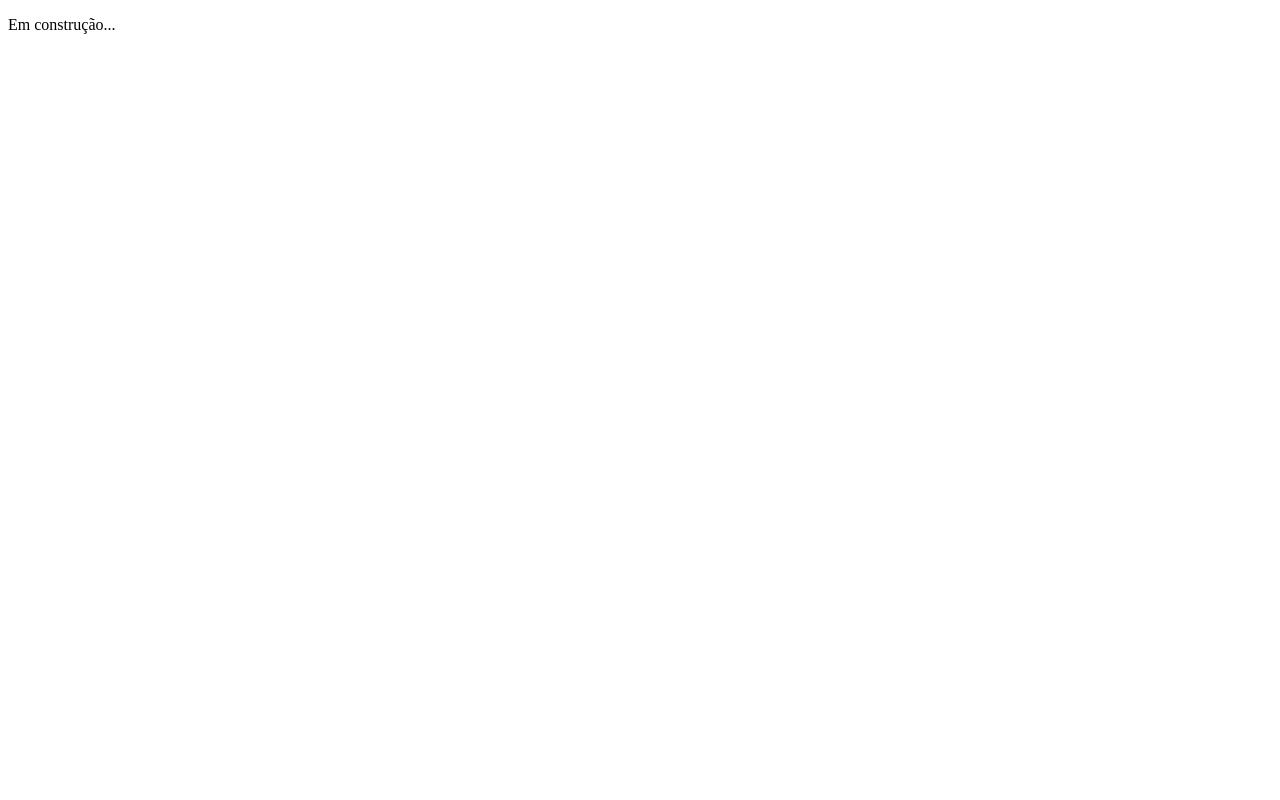
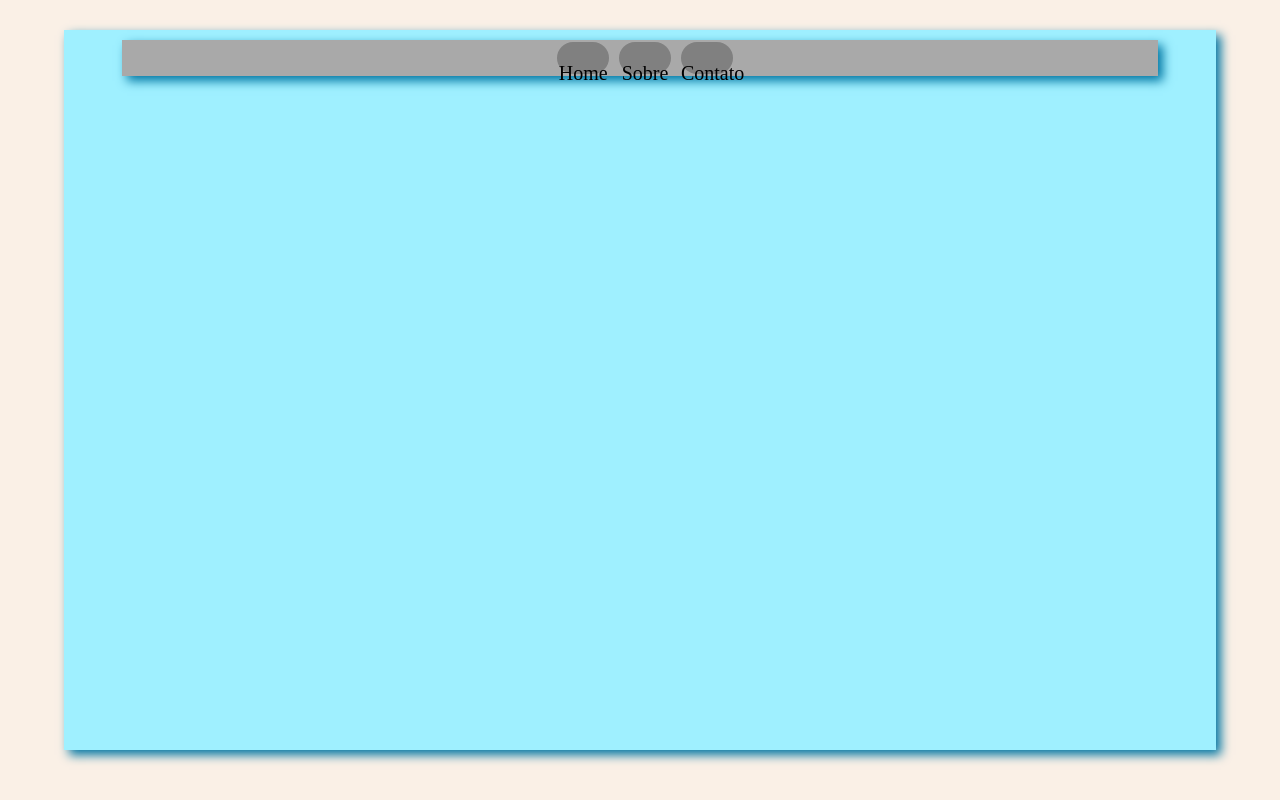
Before and after one commit to mytheagle/FPIN, a plain HTML site: page index.html in a window 1280 px wide. Drawn offline with Linux system fonts and the light colour scheme.

Commit message:
Update index.html

```diff
--- a/index.html
+++ b/index.html
@@ -2,6 +2,74 @@
 <HTML>
 
   <HEAD>
+    <style>
+      .main {
+          position: absolute;
+          z-index:11;
+          background-color: #9ff0ff;
+          width: 90%;
+          height: 90%;
+          text-align: center;
+          padding: 0 auto;
+          bottom: 50px;
+
+          box-shadow: 5px 5px 10px #0076a3;
+          -webkit-box-shadow: 5px 5px 10px #0076a3;
+          -moz-box-shadow: 5px 5px 10px #0076a3;
+        }
+        .head {
+          position: absolute;
+          padding: 0 auto;
+          left: 5%;
+          top: 10px;
+          z-index:12;
+          background-color:darkgrey;
+          width: 90%;
+          height: 5%;
+          align-items: center;
+          display: flex;
+          flex-direction: row;
+          flex-wrap: wrap;
+          justify-content: center;
+          box-shadow: 5px 5px 10px #0076a3;
+          -webkit-box-shadow: 5px 5px 10px #0076a3;
+          -moz-box-shadow: 5px 5px 10px #0076a3;
+        }
+          #menu:hover {
+          display: inline-block;
+          width:  5%;
+          height: 90%;
+          background-color:whitesmoke;
+        }
+        #menu {
+          align-items: baseline;
+          font-size: 20px;
+          display: inline-block;
+          width:  5%;
+          height: 90%;
+          background-color:grey;
+          margin-left: 10px;
+          border-radius: 25px;
+        }
+        #menu.p{
+  text-align:center;
+  vertical-align: middle;
+  display: table-cell;
+        }
+    body {
+        align-items: center;
+        display: flex;
+        flex-direction: row;
+        flex-wrap: wrap;
+        justify-content: center;
+        background-color: linen;
+        }
+
+    h1 {
+        color: maroon;
+        margin-left: 40px;
+        }
+    </style>
   <meta charset="UTF-8">
   <meta name="description" content="Projeto de FPIN">
   <meta name="keywords" content="HTML,CSS,JavaScript">
@@ -11,7 +79,16 @@
 
   <BODY>
     <div class="main">
-      <p>Em construção...</p>
+        <div class="head">
+        <DIV id="menu">
+            <P>Home</P>
+        </div>
+        <DIV id="menu">
+        <P>Sobre</P>
+        </div>
+        <DIV id="menu">
+        <P>Contato</P>
+        </div>
     </div>
   </BODY>
 
```
